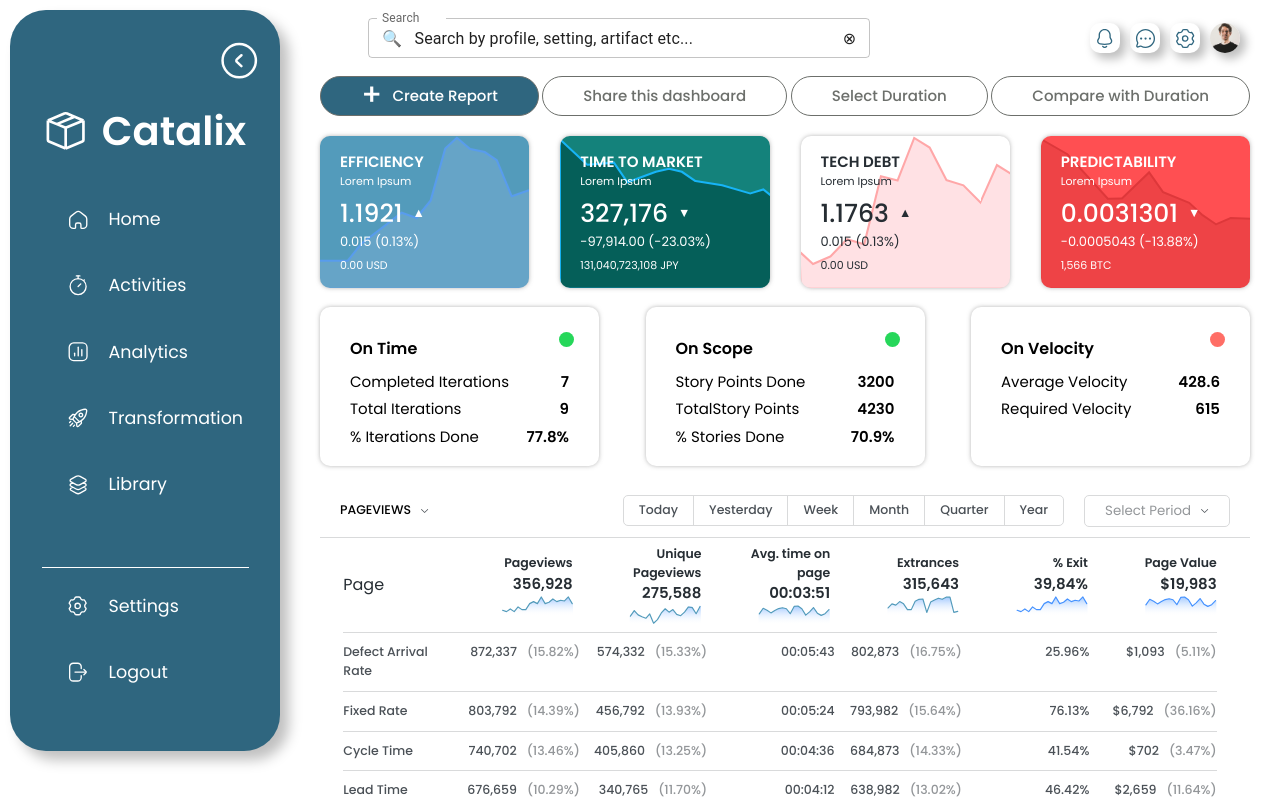
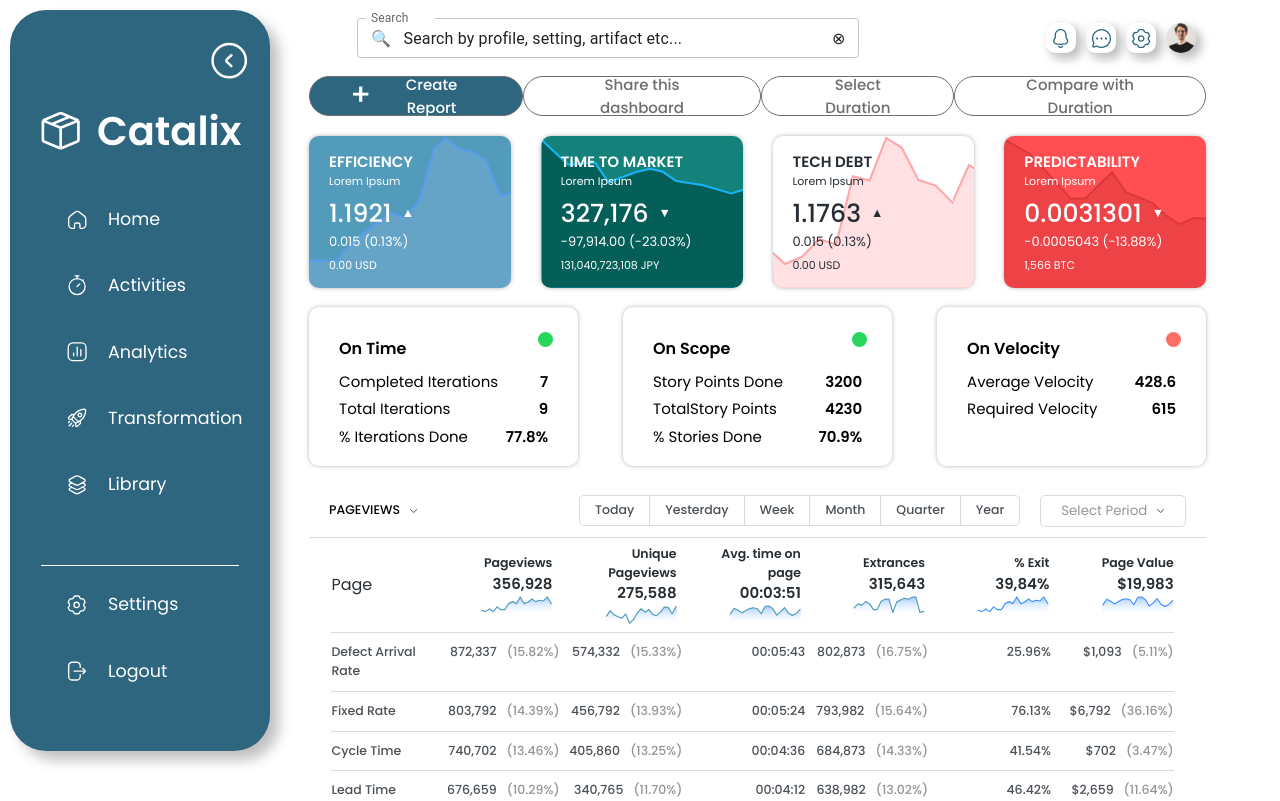
Before and after one commit to CoderAayush2104/Frontend_Assignment, a React (Vite) app: page / in a window 1280 px wide. Built offline with nearby package versions, Linux system fonts and the light colour scheme.

Commit message:
Minor changes

```diff
--- a/src/App.css
+++ b/src/App.css
@@ -2,10 +2,7 @@
   position: relative;
   display: flex;
   width: 100%;
-  height: 100%;
-  position: absolute;
-  top: 0;
-  bottom: 0;
+  height: 100vh;
 }
 
 .sidebar-container {
--- a/src/components/AnalyticsTable/analyticsTable.css
+++ b/src/components/AnalyticsTable/analyticsTable.css
@@ -81,7 +81,6 @@
     border: 1px solid #D9DADB;
     border-radius: 5px;
     cursor: pointer;
-
     text-align: left;
 }
 .select-dropdown__button:focus{
```
